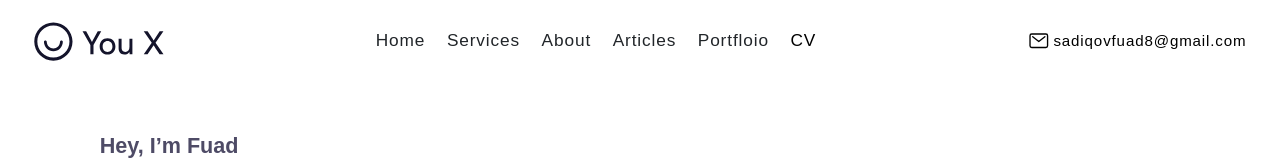
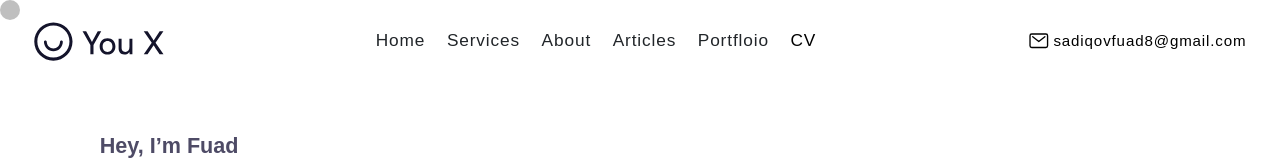
Before and after one commit to Fuad303/Portfolio-2, a React (Create React App) app: page / in a window 1280 px wide. Shown: the top 160 px of the page. Built offline with nearby package versions, Linux system fonts and the light colour scheme.

Commit message:
adding custom cursor

```diff
--- a/src/App.css
+++ b/src/App.css
@@ -1,4 +1,27 @@
 /* Navbar */
+.cursor{
+    position: fixed;
+    z-index: 12;
+    width: 20px;
+    height: 20px;
+    background-color: rgba(0, 0, 0, 0.5);
+    opacity: 0.5;
+    pointer-events: none;
+    /* transform: translate(-50%, 50%); */
+    border-radius: 50%;
+    transition: 100ms all;
+}
+.cursor.link,
+.cursor.img{
+    width: 40px;
+    height: 40px;
+    transition: 200ms all;
+}
+@media (max-width: 768px){
+    .cursor{
+        display: none;
+    }
+}
 .navBar{
     padding: 2rem 3.1rem;
     display: flex;
--- a/src/App.js
+++ b/src/App.js
@@ -9,9 +9,10 @@ import About from './Components/About'
 import Articles from './Components/Articles'
 import Carousel from './Components/Carousel'
 import Footer from './Components/Footer'
-import { useRef } from 'react'
+import React, { useState, useRef } from 'react'
 
 function App() {
+
   const home = useRef(null)
   const services = useRef(null)
   const about = useRef(null)
@@ -29,8 +30,27 @@ function App() {
   const scrollAbout = () => scrollToSection(about)
   const scrollArticles = () => scrollToSection(articles)
   const scrollPortfolio = () => scrollToSection(portfolio)
+
+  const [curPos, setCurPos] = useState({x: 0, y: 0})
+  const [curName, setCurName] = useState({name: ''})
+  const handleMove = (e) =>{
+    setCurPos({x: e.clientX, y: e.clientY})
+
+    switch (e.target.tagName) {
+      case 'BUTTON':
+        setCurName({name: "link"})
+        break;
+      case 'IMG':
+        setCurName({name: "img"})
+        break;
+      default:
+        setCurName({name: "cursor"})
+        break;
+    }
+  }
   return (
-    <div className="App">
+    <div onMouseMove={handleMove} className="App">
+      <div style={{top: curPos.y, left: curPos.x}} className={curName.name + " cursor"}></div>
       <div className='container'>
         <div ref={home}>
         <Navbar
@@ -41,7 +61,7 @@ function App() {
           scrollPortfolio={scrollPortfolio}
         />
         </div>
-        <Hero />
+        <Hero/>
         <div ref={services}><Services title="My skills" /></div>
         <div ref={about}><About/></div>
         <div ref={articles}><Articles/></div>
--- a/src/reset.css
+++ b/src/reset.css
@@ -3,6 +3,10 @@
     padding: 0;
     box-sizing: border-box;
     font-family: 'DM Sans', sans-serif;
+    cursor: none !important;
+}
+*:hover{
+    cursor: none !important;
 }
 :root{
     --bg-secondary: #777990;
@@ -26,7 +30,9 @@ ul, ol{
 body a{
     text-decoration: none;
     color: var(--black);
+    cursor: none;
 }
 body a:hover{
     color: var(--black);
+    cursor: none;
 }
```
